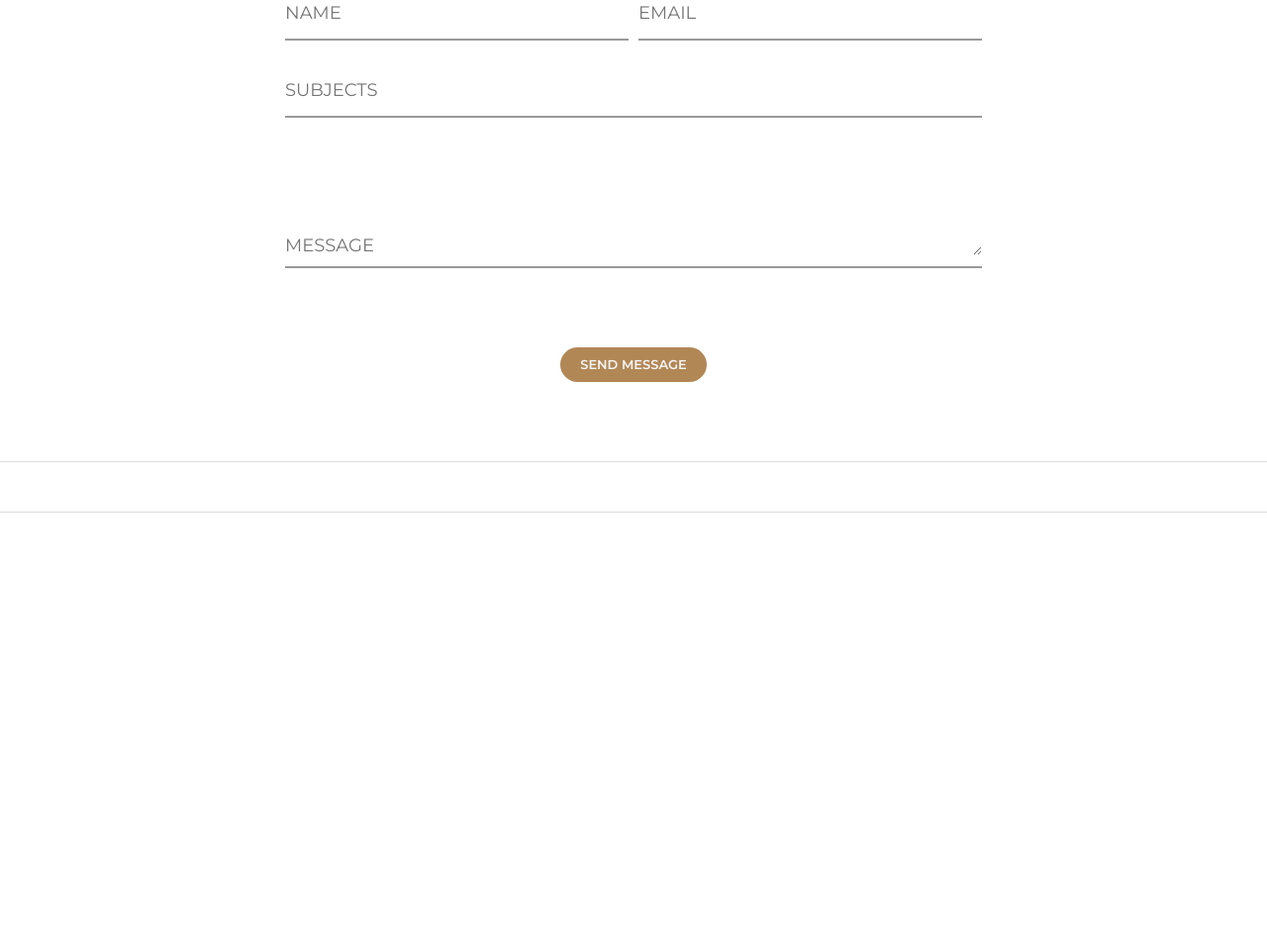
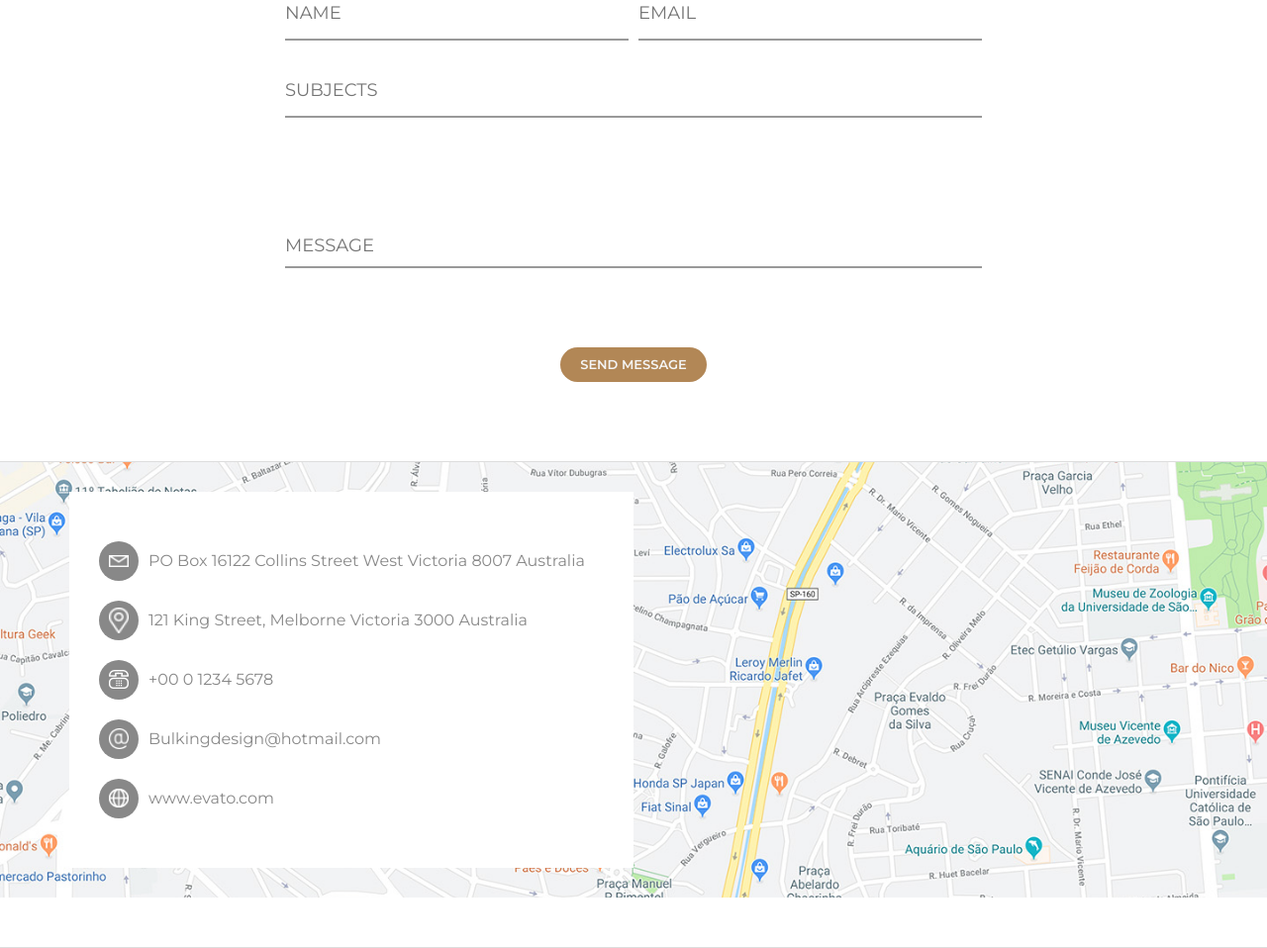
Before and after one commit to JonatasASB/Projeto-Awax, a plain HTML site: page home.html in a window 1280 px wide. Shown: the part 5816-6774 px from the top of the page at 99% size. Before the commit the page ends 6334 px from the top, so only its background shows below. Drawn offline with Linux system fonts and the light colour scheme; a web font is replaced by a local one.

Commit message:
finishing section localization

```diff
--- a/assets/css/style.css
+++ b/assets/css/style.css
@@ -716,6 +716,46 @@ header {
     margin-top: -31px;
     height: 20px;
     width: 55vw;
-    resize:horizontal;
+    resize:none;
     overflow:hidden;
 }
+.section-map {
+    background-image: url('../images/mapa.jpg');
+    background-size: cover;
+    background-position: center;
+    padding: 30px 0
+}
+.section-map--area {
+    width: 100vw;
+    max-width: 1140px;
+    margin: auto;
+}
+.section-map--info {
+    width: 50%;
+    padding: 30px;
+    background-color: #fff;
+    color: #000;
+}
+.section-map--info-item {
+    display: flex;
+    align-items: center;
+    color: #888;
+    margin: 20px 0;
+}
+.section-map--info-item-img {
+    display: inline-flex;
+    justify-content: center;
+    align-items: center;
+    padding: 5px;
+    background-color: #888;
+    width: 40px;
+    height: 40px;
+    border-radius: 50%;
+    margin-right: 10px
+}
+.section-map--info-item-img img {
+    width: 20px;
+}
+.section-map--info-item a {
+    color: #888;
+}
--- a/home.html
+++ b/home.html
@@ -519,6 +519,48 @@
             </div>
             <a class="buttom" href="">send message</a>
         </section>
+        <section class="section-map">
+            <div class="section-map--area">
+                <div class="section-map--info">
+                    <div class="section-map--info-item">
+                        <div class="section-map--info-item-img">
+                            <img src="assets/images/carta.png" alt="">
+                        </div>
+
+                        PO Box 16122 Collins Street West Victoria 8007 Australia
+                    </div>
+                    <div class="section-map--info-item">
+                        <div class="section-map--info-item-img">
+                            <img src="assets/images/localizacao.png" alt="">
+                        </div>
+
+                       121 King Street, Melborne Victoria 3000 Australia
+                    </div>
+                    <div class="section-map--info-item">
+                        <div class="section-map--info-item-img">
+                            <img src="assets/images/telefone.png" alt="">
+                        </div>
+
+                        <a href="tel:+">+00 0 1234 5678</a>
+                    </div>
+                    <div class="section-map--info-item">
+                        <div class="section-map--info-item-img">
+                            <img src="assets/images/arroba.png" alt="">
+                        </div>
+
+                        Bulkingdesign@hotmail.com
+                    </div>
+                    <div class="section-map--info-item">
+                        <div class="section-map--info-item-img">
+                            <img src="assets/images/web.png" alt="">
+                        </div>
+
+                        www.evato.com
+                    </div>
+                </div>
+
+            </div>
+        </section>
     </main>
     <footer>
 
```
Also changed, not shown: assets/images/mapa.jpg (added).
